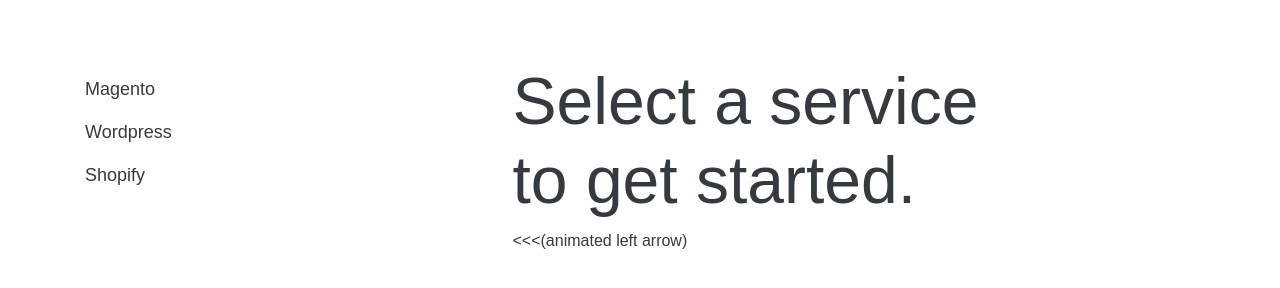
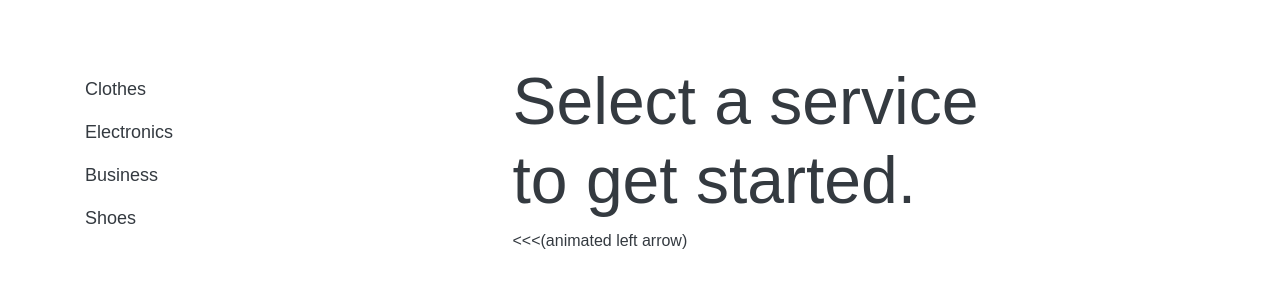
Before and after one commit to romansorin/angular-store, an Angular app: page / in a window 1280 px wide. Shown: the part 308-596 px from the top of the page. Built offline with nearby package versions, Linux system fonts and the light colour scheme.

Commit message:
Changed up routes to represent an actual shop

```diff
--- a/src/app/categories.ts
+++ b/src/app/categories.ts
@@ -1,5 +1,6 @@
 export const categories = [
-  { title: "Magento" },
-  { title: "Wordpress" },
-  { title: "Shopify" }
+  { title: "Clothes" },
+  { title: "Electronics" },
+  { title: "Business" },
+  { title: "Shoes" }
 ];
```
Also changed, not shown: src/app/app-routing.module.ts (+8 -6 lines).
